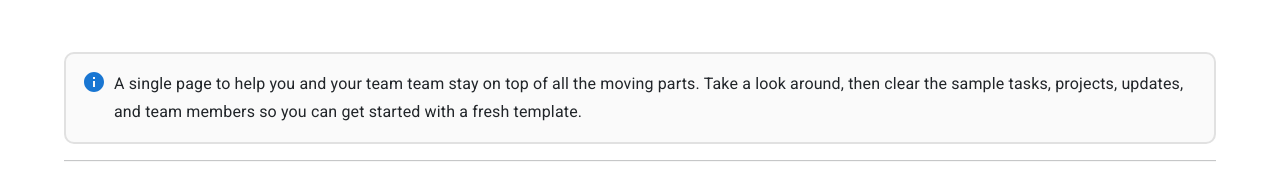
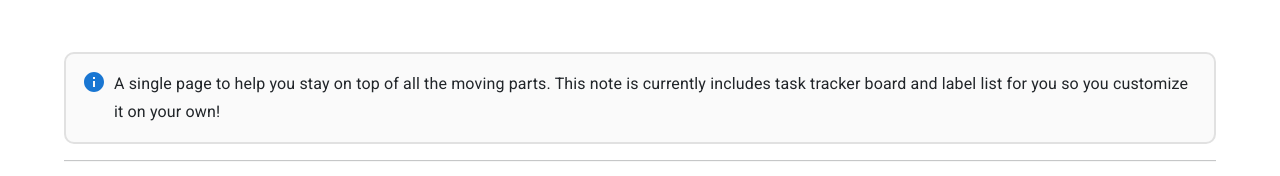
Before and after one commit to AnPhan04/SWP391_LearningHub_fe, a React (Create React App) app: page /note in a window 1280 px wide. Shown: the part 128-304 px from the top of the page. Built offline with nearby package versions, Linux system fonts and the light colour scheme; no server answers.

Commit message:
fixing ui for archive task

```diff
--- a/src/components/Kanban/AddTask.jsx
+++ b/src/components/Kanban/AddTask.jsx
@@ -42,7 +42,7 @@ export default function AddTask(props) {
   const [duration, setDuration] = useState(0);
   const [showAddScreen, setShowAddScreen] = useState(false);
   const [name, setName] = useState("");
-  const [label, setLabel] = useState([""]);
+  const [label, setLabel] = useState([]);
   const [description, setDescription] = useState("");
 
   const handleEndDateChange = (newValue) => {
@@ -92,7 +92,7 @@ export default function AddTask(props) {
         isActive: true,
         createdDate: new Date().toISOString().split("T")[0],
       },
-      labels:label
+      labels:label.size === 0? []:label
     };
     // Add further logic or API call to submit the data
     try {
--- a/src/components/Kanban/ArchiveColumn.jsx
+++ b/src/components/Kanban/ArchiveColumn.jsx
@@ -6,10 +6,12 @@ import DialogActions from '@mui/material/DialogActions';
 import DialogContent from '@mui/material/DialogContent';
 import DialogContentText from '@mui/material/DialogContentText';
 import DialogTitle from '@mui/material/DialogTitle';
+import Alert from '@mui/material/Alert/Alert';
 import { Box } from '@mui/material';
 
 export default function ArchiveColumn(props) {
     const [open, setOpen] = useState(false);
+    const [err, setErr] = useState("");
     const styled = {
         "cursor": "pointer"
     }
@@ -29,8 +31,13 @@ export default function ArchiveColumn(props) {
                     credentials: "include",
                 }
             );
+            const json = await response.json();
             if (response.ok) {
-                window.location.reload(false);
+                if (json.status === "Success") {
+                    window.location.reload(false);
+                }
+            } else {
+                setErr(json.message);
             }
         } catch (error) {
             console.log(error);
@@ -59,12 +66,12 @@ export default function ArchiveColumn(props) {
                     <DialogActions>
                         <Button onClick={handleClose}>Disagree</Button>
                         <Button onClick={() => {
-                            handleClose();
                             archive(props.target);
                         }} autoFocus>
                             Agree
                         </Button>
                     </DialogActions>
+                    {err !== "" ? <Alert severity="error" >{err}</Alert> : ""}
                 </Box>
             </Dialog>
             <Button variant="outlined" onClick={handleClickOpen}>
--- a/src/pages/Auth/Deactive.jsx
+++ b/src/pages/Auth/Deactive.jsx
@@ -11,6 +11,7 @@ import { useNavigate } from "react-router-dom";
 const Deactive = () => {
     const [pass, setPass] = useState("");
     const [err, setErr] = useState("");
+    const [role, setRole] = useState("");
     const nav = useNavigate();
     const handleOnChange = (e) => {
         setPass(e.target.value);
@@ -55,6 +56,7 @@ const Deactive = () => {
                 }
             );
             const json = await response.json();
+
             deactivateUser(json.email,pass);
             logout();
             nav("/login");
@@ -78,7 +80,7 @@ const Deactive = () => {
                     padding: "35px",
                 }}
             >
-                <Link href="/dashboard" color={A.colors.black}>
+                <Link href="/accountsetting" color={A.colors.black}>
                     <i class="fa-solid fa-arrow-left fa-xl"></i>
                 </Link>
                 <TypoText variant="h1">We sorry to see you go🥹 </TypoText>
--- a/src/pages/NoteScreen/NoteScreen.jsx
+++ b/src/pages/NoteScreen/NoteScreen.jsx
@@ -129,9 +129,9 @@ function NoteScreen() {
         >
           <InfoIcon color="primary" sx={{ marginRight: 1 }} />
           <Typography variant='subtitle1' >
-            A single page to help you and your team team stay on top of all the moving parts.
-            Take a look around, then clear the sample tasks, projects, updates, and team members
-            so you can get started with a fresh template.
+            A single page to help you stay on top of all the moving parts.
+            This note is currently includes
+            task tracker board and label list for you so you customize it on your own!
           </Typography>
         </Box>
         <hr style={{ backgroundColor: '#E0E0E0', height: '2px' }} />
--- a/src/pages/User/AccountSetting.jsx
+++ b/src/pages/User/AccountSetting.jsx
@@ -4,6 +4,7 @@ import Link from "../../components/MUIComponent/Link";
 import A from "../../common/assets";
 import ProfileButton from "../../components/MUIComponent/ProfileButton";
 import { Avatar } from "@mui/material";
+import { useNavigate } from "react-router-dom";
 
 const AccountSetting = () => {
   const role = localStorage.getItem("role");
@@ -22,7 +23,7 @@ const AccountSetting = () => {
           padding: "35px",
         }}
       >
-        <Link href="/dashboard" color={A.colors.black}>
+        <Link href={`${role==="ADMIN"?"/admin":"/dashboard"}`} color={A.colors.black}>
           <i class="fa-solid fa-arrow-left fa-xl"></i>
         </Link>
         <Avatar alt="User default avatar" src="/img/avatar.png" style={{
```
